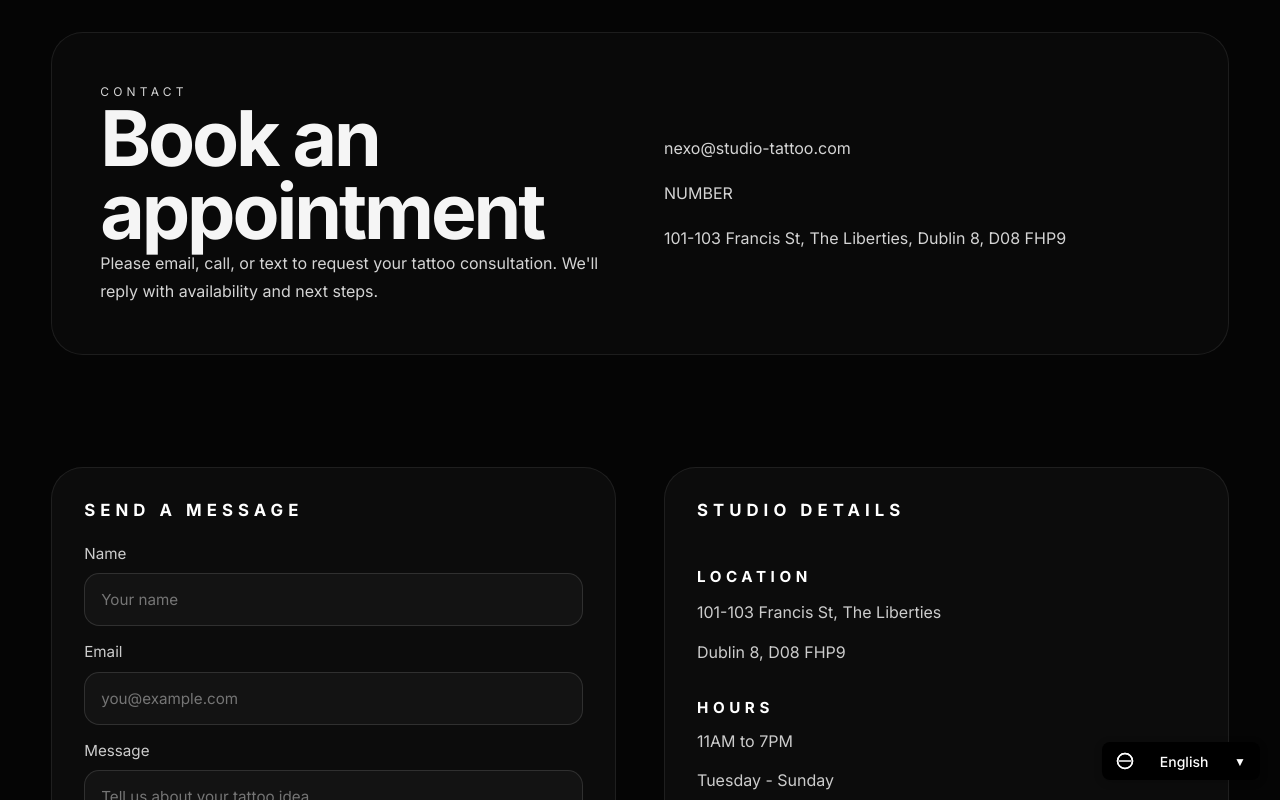
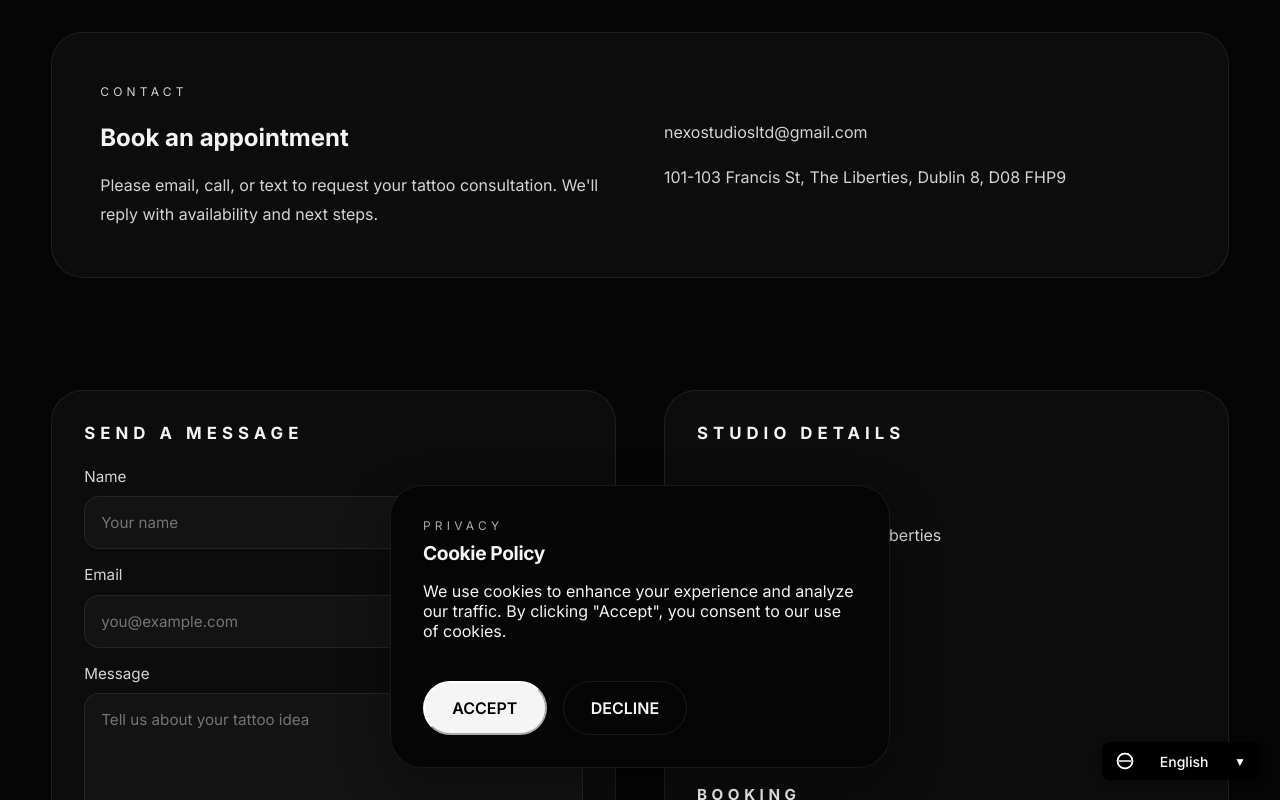
Before and after one commit to ridney2019/studio, a Next.js app: page /contact in a window 1280 px wide. Shown: the top 800 px of the page. Built offline with nearby package versions, Linux system fonts and the light colour scheme.

Commit message:
feat: Cookie, Dark and Light mode

```diff
--- /dev/null
+++ b/app/components/CookieBanner.tsx
@@ -0,0 +1,57 @@
+"use client";
+
+import { useState, useEffect } from "react";
+import { useTranslation } from "../hooks/useTranslation";
+
+export function CookieBanner() {
+  const { t, isHydrated } = useTranslation();
+  const [isVisible, setIsVisible] = useState(false);
+
+  useEffect(() => {
+    // Check if user has already given consent
+    const consent = localStorage.getItem("cookie-consent");
+    if (!consent) {
+      // Show banner with a slight delay for better UX
+      const timer = setTimeout(() => setIsVisible(true), 1000);
+      return () => clearTimeout(timer);
+    }
+  }, []);
+
+  const handleConsent = (choice: "accepted" | "declined") => {
+    localStorage.setItem("cookie-consent", choice);
+    setIsVisible(false);
+  };
+
+  if (!isHydrated || !isVisible) return null;
+
+  return (
+    <div className="cookie-banner-overlay">
+      <div className="cookie-banner">
+        <div className="cookie-content">
+          <div className="cookie-text">
+            <p className="eyebrow">Privacy</p>
+            <h3>Cookie Policy</h3>
+            <p>
+              We use cookies to enhance your experience and analyze our traffic.
+              By clicking "Accept", you consent to our use of cookies.
+            </p>
+          </div>
+          <div className="cookie-actions">
+            <button
+              onClick={() => handleConsent("accepted")}
+              className="button"
+            >
+              ACCEPT
+            </button>
+            <button
+              onClick={() => handleConsent("declined")}
+              className="button-outline"
+            >
+              DECLINE
+            </button>
+          </div>
+        </div>
+      </div>
+    </div>
+  );
+}
--- a/app/contact/page.tsx
+++ b/app/contact/page.tsx
@@ -12,14 +12,13 @@ export default function ContactPage() {
       <section className="contact-hero fade-section">
         <div>
           <p className="eyebrow">CONTACT</p>
-          <h1>{t('bookAppointment')}</h1>
+          <h2>{t('bookAppointment')}</h2>
           <p>
             {t('bookingDescription')}
           </p>
         </div>
         <div className="contact-details">
-          <p>nexo@studio-tattoo.com</p>
-          <p>NUMBER</p>
+          <p>nexostudiosltd@gmail.com</p>
           <p>101-103 Francis St, The Liberties, Dublin 8, D08 FHP9</p>
         </div>
       </section>
--- a/app/globals.css
+++ b/app/globals.css
@@ -3,9 +3,32 @@
 :root {
   color-scheme: dark;
   font-family: 'Inter', system-ui, sans-serif;
-  background: #050505;
-  color: #f5f5f5;
+  --bg-color: #050505;
+  --text-primary: #f5f5f5;
+  --text-secondary: #d4d4d4;
+  --text-muted: #aaa;
+  --card-bg: rgba(255, 255, 255, 0.03);
+  --border-color: rgba(255, 255, 255, 0.08);
+  --btn-bg: #f5f5f5;
+  --btn-text: #050505;
+  --header-gradient: linear-gradient(180deg, rgba(5, 5, 5, 0.95), transparent);
+
+  background: var(--bg-color);
+  color: var(--text-primary);
   scroll-behavior: smooth;
+}
+
+.light-theme {
+  color-scheme: light;
+  --bg-color: #ffffff;
+  --text-primary: #1a1a1a;
+  --text-secondary: #4a4a4a;
+  --text-muted: #717171;
+  --card-bg: rgba(0, 0, 0, 0.04);
+  --border-color: rgba(0, 0, 0, 0.1);
+  --btn-bg: #1a1a1a;
+  --btn-text: #ffffff;
+  --header-gradient: linear-gradient(180deg, rgba(255, 255, 255, 0.95), transparent);
 }
 
 * {
@@ -19,7 +42,7 @@ body {
 }
 
 body {
-  background: #050505;
+  background: var(--bg-color);
   overflow-x: hidden;
 }
 
@@ -37,6 +60,19 @@ select {
 
 button {
   cursor: pointer;
+}
+
+/* Accessibility Toggle Styling */
+.accessibility-toggle {
+  background: var(--card-bg);
+  border: 1px solid var(--border-color);
+  color: var(--text-primary);
+  padding: 0.6rem 1.2rem;
+  border-radius: 999px;
+  font-size: 0.7rem;
+  font-weight: 700;
+  letter-spacing: 0.1em;
+  transition: all 0.2s ease;
 }
 
 /* Page Shell Layouts */
@@ -79,7 +115,7 @@ button {
   top: 0;
   z-index: 20;
   padding: 1rem 0;
-  background: linear-gradient(180deg, rgba(5, 5, 5, 0.95), transparent);
+  background: var(--header-gradient);
 }
 
 .brand {
@@ -105,15 +141,15 @@ button {
 
 .appointment-link,
 .button {
-  background: #f5f5f5;
-  color: #050505;
+  background: var(--btn-bg);
+  color: var(--btn-text);
 }
 
 .button-outline,
 .view-gallery {
   background: transparent;
-  border: 1px solid rgba(245, 245, 245, 0.18);
-  color: #f5f5f5;
+  border: 1px solid var(--border-color);
+  color: var(--text-primary);
 }
 
 .appointment-link:hover,
@@ -152,7 +188,7 @@ button {
   font-size: 0.75rem;
   letter-spacing: 0.35em;
   text-transform: uppercase;
-  color: #aaa;
+  color: var(--text-muted);
 }
 
 .hero-copy h1,
@@ -174,7 +210,7 @@ button {
   margin: 0;
   line-height: 1.8;
   max-width: 42rem;
-  color: #d4d4d4;
+  color: var(--text-secondary);
 }
 
 .hero-actions {
@@ -192,8 +228,8 @@ button {
   display: grid;
   gap: 1.2rem;
   padding: 2rem;
-  background: rgba(255, 255, 255, 0.03);
-  border: 1px solid rgba(255, 255, 255, 0.08);
+  background: var(--card-bg);
+  border: 1px solid var(--border-color);
   border-radius: 2rem;
 }
 
@@ -209,13 +245,13 @@ button {
   font-size: 0.95rem;
   letter-spacing: 0.3em;
   text-transform: uppercase;
-  color: #fff;
+  color: var(--text-primary);
 }
 
 .info-block p,
 .contact-card p {
   margin: 0;
-  color: #ccc;
+  color: var(--text-secondary);
   line-height: 1.7;
 }
 
@@ -226,8 +262,8 @@ button {
   gap: 2rem;
   padding-top: 1rem;
   padding-bottom: 1rem;
-  border-top: 1px solid rgba(255, 255, 255, 0.08);
-  border-bottom: 1px solid rgba(255, 255, 255, 0.08);
+  border-top: 1px solid var(--border-color);
+  border-bottom: 1px solid var(--border-color);
 }
 
 .product-copy {
@@ -264,8 +300,8 @@ button {
 .artist-card {
   display: grid;
   gap: 1rem;
-  background: rgba(255, 255, 255, 0.03);
-  border: 1px solid rgba(255, 255, 255, 0.08);
+  background: var(--card-bg);
+  border: 1px solid var(--border-color);
   border-radius: 1.75rem;
   overflow: hidden;
   opacity: 0;
@@ -281,7 +317,7 @@ button {
 .artist-image {
   min-height: 260px;
   display: block;
-  background: linear-gradient(135deg, rgba(255, 255, 255, 0.04), rgba(255, 255, 255, 0.08));
+  background: var(--card-bg);
 }
 
 .artist-photo {
@@ -303,23 +339,23 @@ button {
 
 .artist-copy p {
   margin: 0;
-  color: #c7c7c7;
+  color: var(--text-secondary);
 }
 
 /* Forms & Contact Channels */
 .contact-hero {
   grid-template-columns: minmax(0, 1fr) minmax(280px, 1fr);
   align-items: center;
-  background: rgba(255, 255, 255, 0.02);
+  background: var(--card-bg);
   padding: 3rem;
   border-radius: 2rem;
-  border: 1px solid rgba(255, 255, 255, 0.08);
+  border: 1px solid var(--border-color);
 }
 
 .contact-details {
   display: grid;
   gap: 1rem;
-  color: #ccc;
+  color: var(--text-secondary);
 }
 
 .contact-grid {
@@ -327,8 +363,8 @@ button {
 }
 
 .contact-card {
-  background: rgba(255, 255, 255, 0.03);
-  border: 1px solid rgba(255, 255, 255, 0.08);
+  background: var(--card-bg);
+  border: 1px solid var(--border-color);
   border-radius: 2rem;
   padding: 2rem;
   display: grid;
@@ -343,18 +379,18 @@ button {
 .contact-form label {
   display: grid;
   gap: 0.65rem;
-  color: #ccc;
+  color: var(--text-secondary);
   font-size: 0.95rem;
 }
 
 .contact-form input,
 .contact-form textarea {
   width: 100%;
-  border: 1px solid rgba(255, 255, 255, 0.12);
+  border: 1px solid var(--border-color);
   border-radius: 0.95rem;
   padding: 1rem;
-  background: rgba(255, 255, 255, 0.03);
-  color: #f5f5f5;
+  background: var(--card-bg);
+  color: var(--text-primary);
 }
 
 .contact-form input:focus,
@@ -818,3 +854,55 @@ button {
     gap: 1rem;
   }
 }
+
+/* Cookie Banner Styles */
+.cookie-banner-overlay {
+  position: fixed;
+  bottom: 2rem;
+  left: 0;
+  right: 0;
+  display: flex;
+  justify-content: center;
+  z-index: 1000;
+  padding: 0 1.5rem;
+  pointer-events: none;
+}
+
+.cookie-banner {
+  pointer-events: all;
+  background: var(--bg-color);
+  border: 1px solid var(--border-color);
+  padding: 2rem;
+  border-radius: 2rem;
+  max-width: 500px;
+  box-shadow: 0 20px 50px rgba(0, 0, 0, 0.3);
+  animation: slideUp 0.5s cubic-bezier(0.16, 1, 0.3, 1);
+}
+
+.cookie-content {
+  display: flex;
+  flex-direction: column;
+  gap: 1.5rem;
+}
+
+.cookie-text h3 {
+  margin: 0.5rem 0;
+  font-size: 1.2rem;
+  letter-spacing: -0.02em;
+}
+
+.cookie-actions {
+  display: flex;
+  gap: 1rem;
+}
+
+@keyframes slideUp {
+  from {
+    opacity: 0;
+    transform: translateY(20px);
+  }
+  to {
+    opacity: 1;
+    transform: translateY(0);
+  }
+}
--- a/app/layout.tsx
+++ b/app/layout.tsx
@@ -2,6 +2,7 @@ import type { Metadata } from "next";
 import { ReactNode } from "react";
 import { LanguageProvider } from "./providers"; // Points directly to app/providers
 import { Header } from "./components/Header";
+import { CookieBanner } from "./components/CookieBanner";
 import "./globals.css";
 
 export const metadata: Metadata = {
@@ -16,6 +17,7 @@ export default function RootLayout({ children }: { children: ReactNode }) {
         <LanguageProvider>
           <Header />
           {children}
+          <CookieBanner />
         </LanguageProvider>
       </body>
     </html>
--- a/app/providers.tsx
+++ b/app/providers.tsx
@@ -15,6 +15,8 @@ interface LanguageContextType {
   setLanguage: (lang: LanguageCode) => void;
   supportedLanguages: typeof SUPPORTED_LANGUAGES;
   isHydrated: boolean;
+  theme: 'dark' | 'light';
+  toggleTheme: () => void;
 }
 
 const LanguageContext = createContext<LanguageContextType | undefined>(
@@ -24,12 +26,19 @@ const LanguageContext = createContext<LanguageContextType | undefined>(
 export function LanguageProvider({ children }: { children: ReactNode }) {
   const [language, setLanguageState] = useState<LanguageCode>(DEFAULT_LANGUAGE);
   const [isHydrated, setIsHydrated] = useState(false);
+  const [theme, setTheme] = useState<'dark' | 'light'>('dark');
 
   // Initialize language on mount
   useEffect(() => {
     const saved = getSavedLanguage();
     const detected = getBrowserLanguage();
     const initial = saved || detected;
+
+    const savedTheme = localStorage.getItem('theme') as 'dark' | 'light' | null;
+    if (savedTheme) {
+      setTheme(savedTheme);
+      document.documentElement.classList.toggle('light-theme', savedTheme === 'light');
+    }
 
     setLanguageState(initial);
     // Update HTML lang attribute
@@ -38,6 +47,13 @@ export function LanguageProvider({ children }: { children: ReactNode }) {
     }
     setIsHydrated(true);
   }, []);
+
+  const toggleTheme = () => {
+    const newTheme = theme === 'dark' ? 'light' : 'dark';
+    setTheme(newTheme);
+    localStorage.setItem('theme', newTheme);
+    document.documentElement.classList.toggle('light-theme', newTheme === 'light');
+  };
 
   const setLanguage = (lang: LanguageCode) => {
     setLanguageState(lang);
@@ -56,6 +72,8 @@ export function LanguageProvider({ children }: { children: ReactNode }) {
         setLanguage,
         supportedLanguages: SUPPORTED_LANGUAGES,
         isHydrated,
+        theme,
+        toggleTheme,
       }}
     >
       {children}
```
Also changed, not shown: app/page.tsx (+9 -0 lines).
